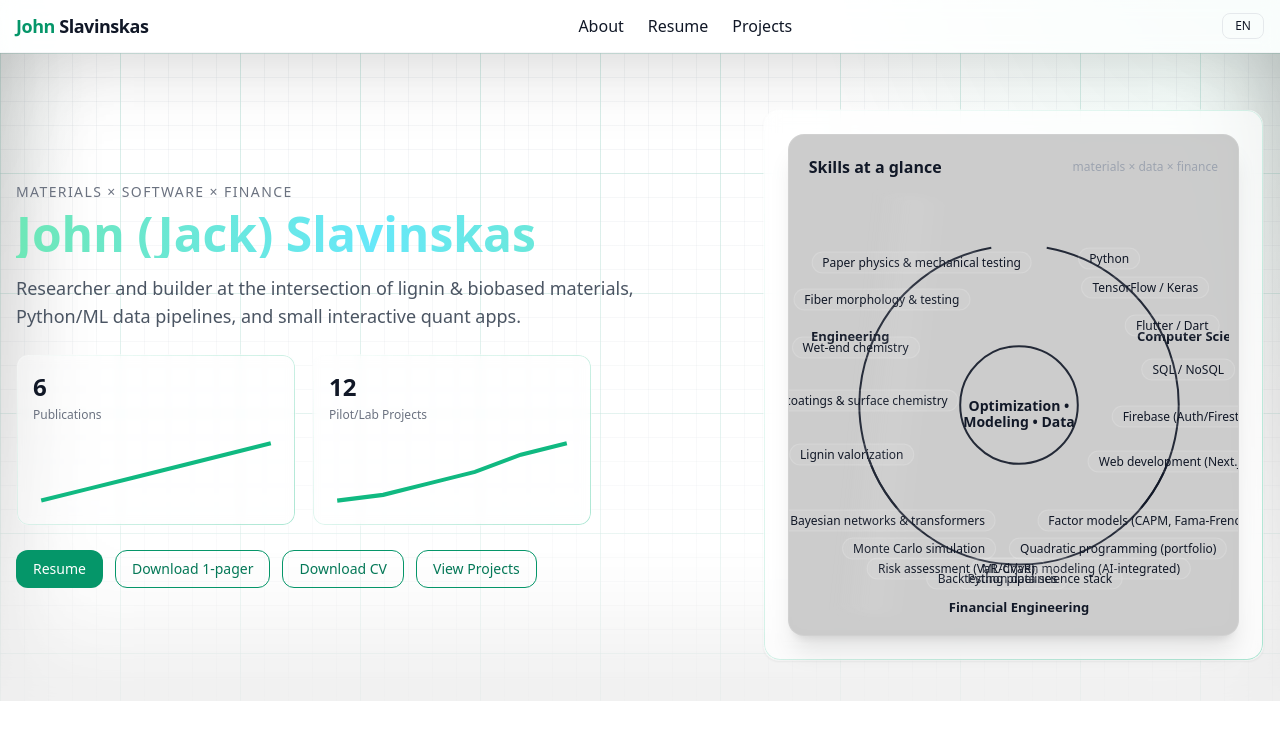
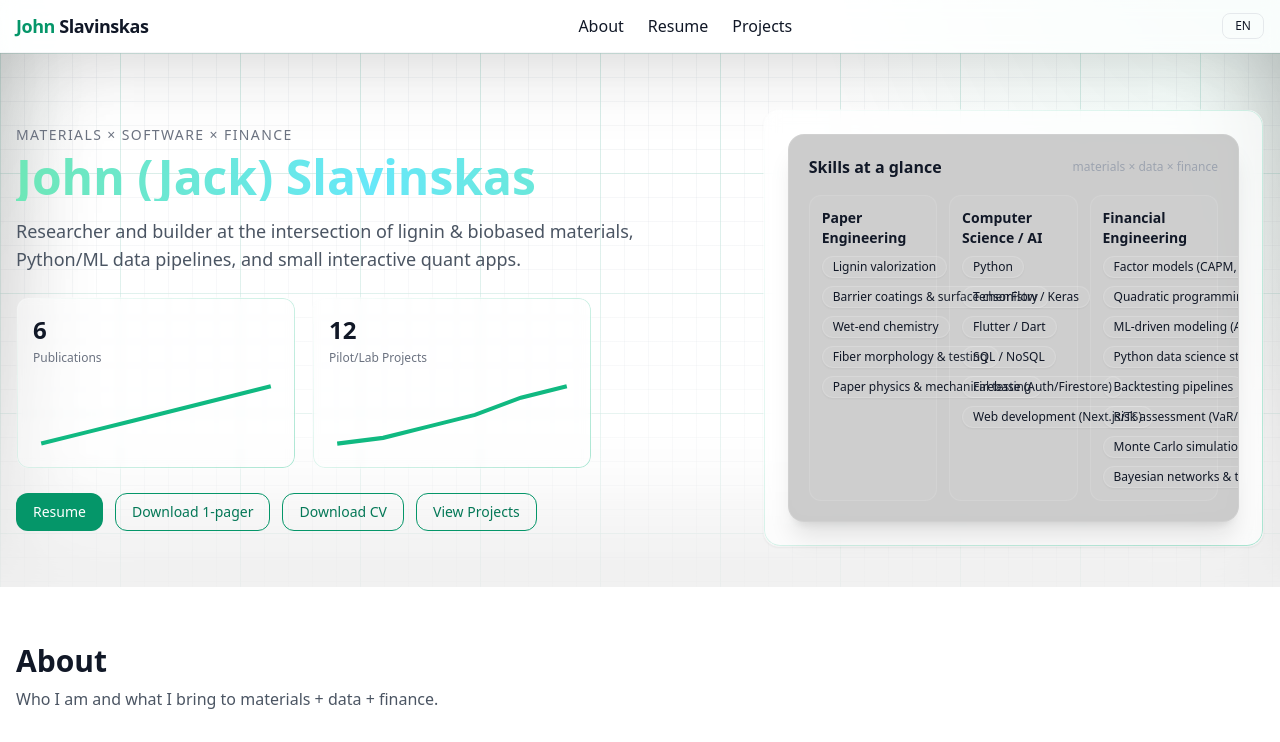
Before and after one commit to Tridude5/JohnSlavinskas, a Next.js app: page / in a window 1280 px wide. Shown: the top 742 px of the page. Built offline with nearby package versions, Linux system fonts and the light colour scheme.

Commit message:
Update SkillsCard.tsx

```diff
--- a/components/SkillsCard.tsx
+++ b/components/SkillsCard.tsx
@@ -2,9 +2,9 @@
 
 import React from "react";
 
-/** =========================
- *  DATA — EDIT FREELY
- *  ========================= */
+/* =========================
+   DATA — your chosen skills
+   ========================= */
 const SKILLS = {
   paper: [
     "Lignin valorization",
@@ -39,84 +39,108 @@ const DOMAIN_META: Record<
   DomainKey,
   { label: string; startDeg: number; endDeg: number }
 > = {
-  // Angles define the arc along a ring around the center (clockwise, degrees)
-  paper: { label: "Paper Engineering", startDeg: 140, endDeg: 260 },
-  csai: { label: "Computer Science / AI", startDeg: -80, endDeg: 40 },
-  finance: { label: "Financial Engineering", startDeg: 20, endDeg: 160 },
+  paper:   { label: "Paper Engineering",         startDeg: 150, endDeg: 255 },
+  csai:    { label: "Computer Science / AI",     startDeg: -75, endDeg:  35 },
+  finance: { label: "Financial Engineering",     startDeg:  15, endDeg: 165 },
 };
 
-/** =========================
- *  UTIL
- *  ========================= */
-function degToRad(d: number) {
-  return (d * Math.PI) / 180;
-}
-function polarToXY(
-  cx: number,
-  cy: number,
-  r: number,
-  deg: number
-): { x: number; y: number } {
-  const t = degToRad(deg);
+/* =========================
+   UTIL
+   ========================= */
+const toRad = (d: number) => (d * Math.PI) / 180;
+const polar = (cx: number, cy: number, r: number, deg: number) => {
+  const t = toRad(deg);
   return { x: cx + r * Math.cos(t), y: cy + r * Math.sin(t) };
-}
-function arcPath(
-  cx: number,
-  cy: number,
-  r: number,
-  startDeg: number,
-  endDeg: number
-) {
-  const largeArc = Math.abs(endDeg - startDeg) > 180 ? 1 : 0;
-  const sweep = endDeg > startDeg ? 1 : 0;
-  const p0 = polarToXY(cx, cy, r, startDeg);
-  const p1 = polarToXY(cx, cy, r, endDeg);
-  return `M ${p0.x} ${p0.y} A ${r} ${r} 0 ${largeArc} ${sweep} ${p1.x} ${p1.y}`;
-}
+};
+const arc = (cx: number, cy: number, r: number, a0: number, a1: number) => {
+  const p0 = polar(cx, cy, r, a0);
+  const p1 = polar(cx, cy, r, a1);
+  const large = Math.abs(a1 - a0) > 180 ? 1 : 0;
+  const sweep = a1 > a0 ? 1 : 0;
+  return `M ${p0.x} ${p0.y} A ${r} ${r} 0 ${large} ${sweep} ${p1.x} ${p1.y}`;
+};
 
-/** =========================
- *  CHIP
- *  ========================= */
 function Chip({ text }: { text: string }) {
   return (
-    <span className="inline-flex items-center rounded-full border border-white/15 bg-white/5 px-2.5 py-1 text-xs leading-none whitespace-nowrap hover:scale-[1.05] transition-transform">
+    <span className="inline-flex items-center rounded-full border border-white/15 bg-white/5 px-2.5 py-1 text-xs whitespace-nowrap leading-none shadow-sm hover:scale-[1.04] transition">
       {text}
     </span>
   );
 }
 
-/** =========================
- *  MAIN CARD
- *  ========================= */
-export default function OrbitSkillsCard() {
-  // Canvas size (px). Scales responsively via CSS but keeps a stable internal coordinate system.
-  const size = 420; // tweak if you want it larger
+/* ResizeObserver hook so the SVG scales with the card */
+function useContainerWidth<T extends HTMLElement>(initial = 480) {
+  const ref = React.useRef<T>(null);
+  const [w, setW] = React.useState(initial);
+  React.useLayoutEffect(() => {
+    const el = ref.current;
+    if (!el) return;
+    const ro = new ResizeObserver((entries) => {
+      for (const e of entries) setW(e.contentRect.width);
+    });
+    ro.observe(el);
+    return () => ro.disconnect();
+  }, []);
+  return { ref, width: w };
+}
+
+/* =========================
+   SMALL-SCREEN TRI-CARDS
+   ========================= */
+function TriCards() {
+  const groups: { k: DomainKey; title: string; items: readonly string[] }[] = [
+    { k: "paper", title: DOMAIN_META.paper.label, items: SKILLS.paper },
+    { k: "csai", title: DOMAIN_META.csai.label, items: SKILLS.csai },
+    { k: "finance", title: DOMAIN_META.finance.label, items: SKILLS.finance },
+  ];
+  return (
+    <div className="grid grid-cols-1 sm:grid-cols-3 gap-3">
+      {groups.map(({ k, title, items }) => (
+        <div key={k} className="rounded-xl border border-white/10 bg-white/[0.04] p-3">
+          <div className="text-sm font-semibold mb-2">{title}</div>
+          <div className="flex flex-wrap gap-2">
+            {items.map((t) => (
+              <Chip key={t} text={t} />
+            ))}
+          </div>
+        </div>
+      ))}
+    </div>
+  );
+}
+
+/* =========================
+   MAIN COMPONENT (Orbit v2)
+   ========================= */
+export default function OrbitSkillsCardV2() {
+  const { ref, width } = useContainerWidth<HTMLDivElement>(520);
+
+  // switch to Tri-Cards under ~420px
+  const compact = width < 420;
+
+  // size scales with container, capped for aesthetic
+  const size = Math.min(Math.max(width, 360), 560);
   const cx = size / 2;
   const cy = size / 2;
-  const orbitR = size * 0.38; // orbit ring radius
-  const hubR = size * 0.14; // center hub radius
+  const orbitR = size * 0.34;  // smaller ring to keep chips well inside
+  const hubR = size * 0.15;
 
-  // For each domain, compute even angles along its arc (skip endpoints slightly)
-  function chipPositions(domain: DomainKey) {
-    const items = SKILLS[domain];
-    const { startDeg, endDeg } = DOMAIN_META[domain];
+  const chipPositions = (k: DomainKey) => {
+    const items = SKILLS[k];
+    const { startDeg, endDeg } = DOMAIN_META[k];
     const span = endDeg - startDeg;
     const n = items.length;
-    // leave small margins (5%) on each end of the arc
-    const margin = 0.05 * Math.abs(span);
+    const margin = 0.06 * Math.abs(span);
     const s = span > 0 ? startDeg + margin : startDeg - margin;
     const e = span > 0 ? endDeg - margin : endDeg + margin;
 
     return items.map((label, i) => {
-      const t = i + 1;
-      const T = n + 1;
-      const deg = s + ((e - s) * t) / T;
-      const { x, y } = polarToXY(cx, cy, orbitR, deg);
-      // Pull chips slightly outward so they don't sit on the line
-      const { x: xOut, y: yOut } = polarToXY(cx, cy, orbitR + 14, deg);
-      return { label, x: xOut, y: yOut };
+      const deg = s + ((e - s) * (i + 1)) / (n + 1);
+      // place chips INSIDE the ring
+      const { x, y } = polar(cx, cy, orbitR - 18, deg);
+      return { label, x, y };
     });
-  }
+  };
 
   return (
     <aside className="relative rounded-2xl border border-white/10 bg-black/20 backdrop-blur p-5 shadow-xl overflow-hidden">
@@ -125,76 +149,31 @@ export default function OrbitSkillsCard() {
         <div className="text-xs text-gray-400">materials × data × finance</div>
       </div>
 
-      <div className="mt-4 relative w-full">
-        {/* SVG canvas (square) */}
-        <div className="mx-auto" style={{ width: "100%", maxWidth: size }}>
-          <div
-            className="relative"
-            style={{ width: size, height: size, margin: "0 auto" }}
-          >
-            <svg
-              width={size}
-              height={size}
-              viewBox={`0 0 ${size} ${size}`}
-              className="block"
-            >
-              {/* Hub circle */}
-              <circle
-                cx={cx}
-                cy={cy}
-                r={hubR}
-                className="fill-transparent"
-                stroke="currentColor"
-                strokeWidth={2}
-                opacity={0.9}
-              />
-              {/* Hub label */}
-              <text
-                x={cx}
-                y={cy}
-                textAnchor="middle"
-                dominantBaseline="central"
-                className="fill-current"
-                style={{ fontSize: 14, fontWeight: 700 }}
-              >
-                {"Optimization •"}
+      <div ref={ref} className="mt-4">
+        {compact ? (
+          <TriCards />
+        ) : (
+          <div className="relative mx-auto" style={{ width: size, height: size }}>
+            <svg width={size} height={size} viewBox={`0 0 ${size} ${size}`} className="block">
+              {/* Center hub */}
+              <circle cx={cx} cy={cy} r={hubR} stroke="currentColor" strokeWidth={2} fill="none" />
+              <text x={cx} y={cy - 6} textAnchor="middle" className="fill-current" style={{ fontSize: 14, fontWeight: 700 }}>
+                Optimization •
               </text>
-              <text
-                x={cx}
-                y={cy + 16}
-                textAnchor="middle"
-                dominantBaseline="central"
-                className="fill-current"
-                style={{ fontSize: 14, fontWeight: 700 }}
-              >
-                {"Modeling • Data"}
+              <text x={cx} y={cy + 12} textAnchor="middle" className="fill-current" style={{ fontSize: 14, fontWeight: 700 }}>
+                Modeling • Data
               </text>
 
-              {/* Orbit rings (three arcs) */}
+              {/* Orbit arcs + labels (labels now INSIDE ring) */}
               {(Object.keys(DOMAIN_META) as DomainKey[]).map((k) => {
                 const { startDeg, endDeg, label } = DOMAIN_META[k];
-                const path = arcPath(cx, cy, orbitR, startDeg, endDeg);
-                // Arc title position (midpoint of arc + small offset outward)
+                const path = arc(cx, cy, orbitR, startDeg, endDeg);
                 const mid = (startDeg + endDeg) / 2;
-                const { x, y } = polarToXY(cx, cy, orbitR + 42, mid);
-
+                const { x, y } = polar(cx, cy, orbitR - 44, mid);
                 return (
                   <g key={k}>
-                    <path
-                      d={path}
-                      stroke="currentColor"
-                      strokeWidth={2}
-                      fill="none"
-                      opacity={0.9}
-                    />
-                    <text
-                      x={x}
-                      y={y}
-                      textAnchor="middle"
-                      dominantBaseline="central"
-                      className="fill-current"
-                      style={{ fontSize: 13, fontWeight: 700 }}
-                    >
+                    <path d={path} stroke="currentColor" strokeWidth={2} fill="none" opacity={0.9} />
+                    <text x={x} y={y} textAnchor="middle" dominantBaseline="central" className="fill-current" style={{ fontSize: 13, fontWeight: 700 }}>
                       {label}
                     </text>
                   </g>
@@ -202,39 +181,29 @@ export default function OrbitSkillsCard() {
               })}
             </svg>
 
-            {/* Chips (HTML for easy styling) */}
+            {/* Chips (HTML overlay positioned INSIDE the ring) */}
             {(Object.keys(DOMAIN_META) as DomainKey[]).map((k) =>
               chipPositions(k).map(({ label, x, y }) => (
                 <div
                   key={`${k}-${label}`}
                   className="absolute"
-                  style={{
-                    left: x,
-                    top: y,
-                    transform: "translate(-50%, -50%)",
-                    pointerEvents: "auto",
-                  }}
+                  style={{ left: x, top: y, transform: "translate(-50%, -50%)" }}
                 >
                   <Chip text={label} />
                 </div>
               ))
             )}
 
-            {/* Subtle shimmer accent */}
+            {/* Soft shimmer */}
             <div className="pointer-events-none absolute -left-16 top-0 h-full w-20 bg-gradient-to-r from-transparent via-white/[0.08] to-transparent rotate-6 blur-sm animate-[shimmer_3.6s_ease-in-out_infinite]" />
           </div>
-        </div>
+        )}
       </div>
 
-      {/* inline keyframes */}
       <style jsx>{`
         @keyframes shimmer {
-          0% {
-            transform: translateX(0) rotate(6deg);
-          }
-          100% {
-            transform: translateX(160%) rotate(6deg);
-          }
+          0% { transform: translateX(0) rotate(6deg); }
+          100% { transform: translateX(160%) rotate(6deg); }
         }
       `}</style>
     </aside>
```
